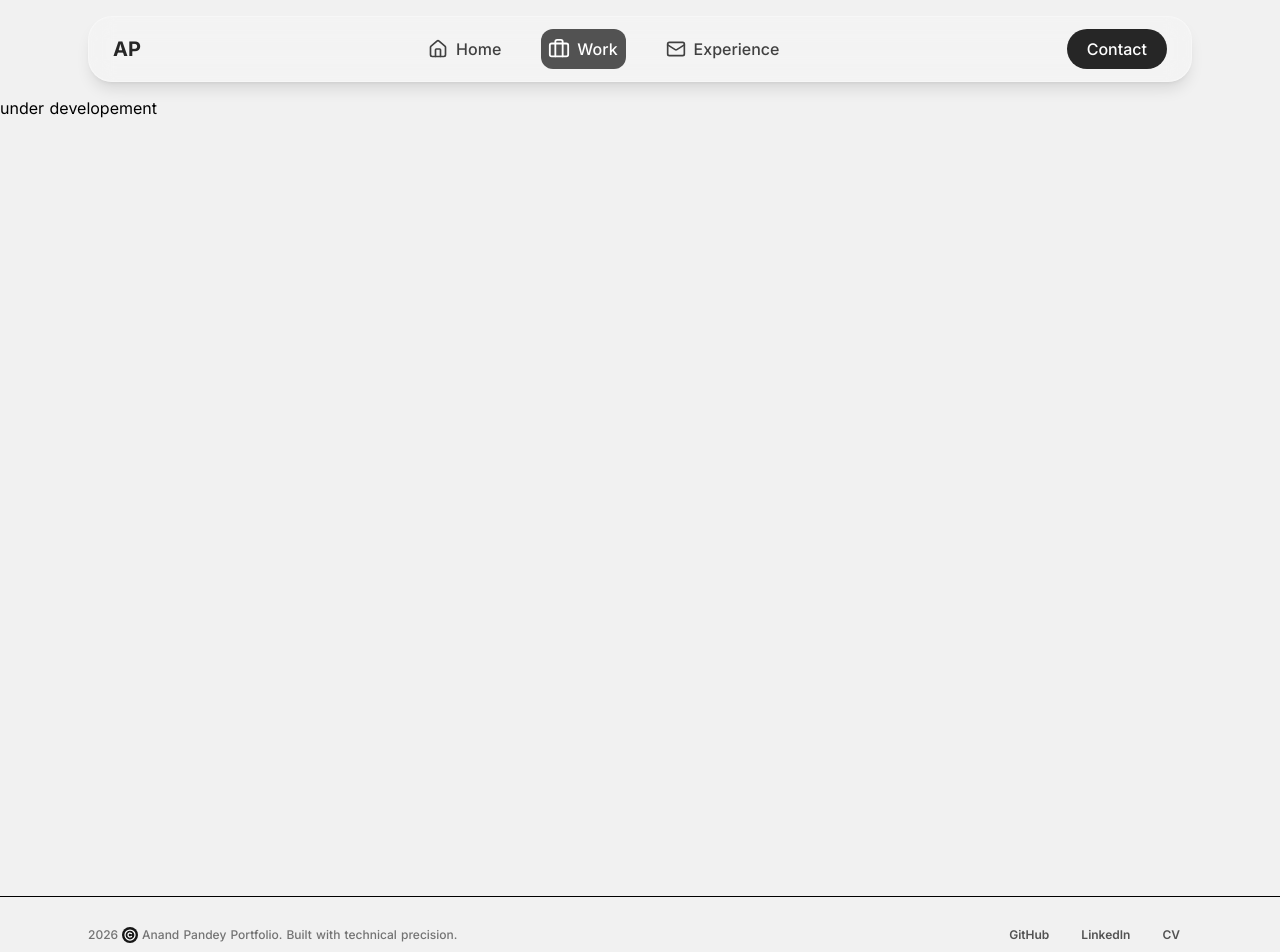
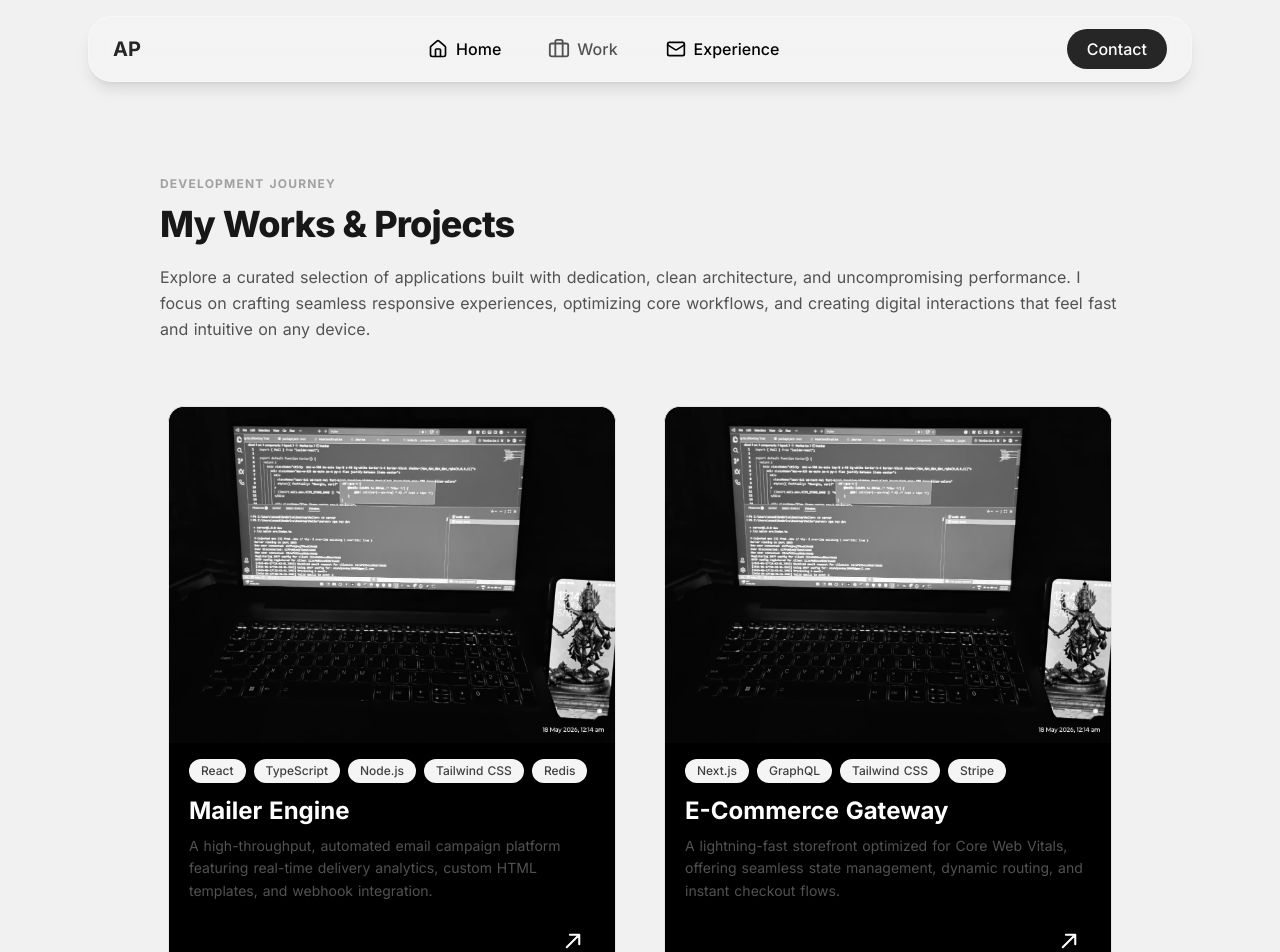
Before and after one commit to anandpandey2005/my-portfolio, a React (Vite) app in the folder frontend/: page /my-work in a window 1280 px wide. Shown: the top 952 px of the page. Built offline with nearby package versions, Linux system fonts and the light colour scheme.

Commit message:
almost compelete v2

```diff
--- a/frontend/package.json
+++ b/frontend/package.json
@@ -15,12 +15,12 @@
     "react": "^19.1.1",
     "react-dom": "^19.1.1",
     "react-router-dom": "^7.15.1",
-    "tailwindcss": "^4.3.0"
+    "tailwindcss": "^4.3.0",
+    "@prerenderer/renderer-puppeteer": "^1.2.4",
+    "@prerenderer/rollup-plugin": "^0.3.12"
   },
   "devDependencies": {
     "@eslint/js": "^9.36.0",
-    "@prerenderer/renderer-puppeteer": "^1.2.4",
-    "@prerenderer/rollup-plugin": "^0.3.12",
     "@types/react": "^19.1.13",
     "@types/react-dom": "^19.1.9",
     "@vitejs/plugin-react": "^5.0.3",
--- a/frontend/src/components/layout/Navbar/Navbar.tsx
+++ b/frontend/src/components/layout/Navbar/Navbar.tsx
@@ -61,9 +61,7 @@ const Navbar = () => {
                     key={link.name}
                     to={link.path}
                     className={`flex items-center gap-2 rounded-xl p-2 font-medium transition-colors duration-200 group ${
-                      isCurrentActive
-                        ? "text-white bg-neutral-600" // Kept hover style intact permanently
-                        : "text-neutral-700 hover:text-white hover:bg-neutral-600"
+                      isCurrentActive ? "text-neutral-600" : "text-black"
                     }`}
                   >
                     <Icon
@@ -110,9 +108,7 @@ const Navbar = () => {
                       to={link.path}
                       onClick={() => setIsOpen(false)}
                       className={`flex items-center gap-3 px-4 py-2 rounded-lg font-medium transition-all ${
-                        isCurrentActive
-                          ? "bg-white/20 text-blue-600" // Kept mobile hover style intact permanently
-                          : "text-neutral-700 hover:bg-white/20 hover:text-blue-600"
+                        isCurrentActive ? "text-neutral-600" : "text-black"
                       }`}
                     >
                       <Icon className="w-5 h-5" />
--- /dev/null
+++ b/frontend/src/components/ui/Card/WorkCard.tsx
@@ -0,0 +1,69 @@
+import { ArrowUpRight } from "lucide-react"; // Optional: npm i lucide-react, or use the raw SVG below
+
+interface IWorkProps {
+  id: number;
+  image: string;
+  title: string;
+  description: string;
+  used: string[];
+  link: string;
+}
+
+const WorkCard = (props: IWorkProps) => {
+  return (
+    <div className="relative w-full max-w-md border border-neutral-200 rounded-2xl hover:shadow-[5px_5px_0px_0px_rgba(0,0,0,1)] transition-all ease-in-out duration-500 bg-black hover:bg-white overflow-hidden pb-20 group">
+      <div className="w-full overflow-hidden mb-4">
+        <img
+          src={props.image}
+          alt={props.title}
+          className="w-full  object-cover grayscale group-hover:grayscale-0 group-hover:scale-110 transition-all ease-in-out duration-500"
+        />
+      </div>
+
+      <div className="flex flex-col justify-start px-5">
+        <div className="flex flex-wrap gap-2 mb-3">
+          {props.used.map((tech, index) => (
+            <span
+              key={index}
+              className="px-3 py-1 bg-neutral-100 text-neutral-700 rounded-full text-xs font-medium"
+            >
+              {tech}
+            </span>
+          ))}
+        </div>
+
+        <h3 className="text-2xl font-bold text-white  group-hover:text-neutral-600 mb-2">{props.title}</h3>
+
+        <p className="text-sm text-neutral-600 leading-relaxed">
+          {props.description}
+        </p>
+      </div>
+
+      <a
+        href={props.link}
+        target="_blank"
+        rel="noopener noreferrer"
+        className="absolute bottom-5 right-5 p-3 rounded-full bg-black text-white hover:bg-neutral-800 transition-colors duration-300 flex items-center justify-center group"
+        aria-label={`View ${props.title}`}
+      >
+        <svg
+          xmlns="http://www.w3.org/2000/svg"
+          fill="none"
+          viewBox="0 0 24 24"
+          strokeWidth={2.5}
+          stroke="currentColor"
+          className="w-5 h-5 transform group-hover:translate-x-0.5 group-hover:-translate-y-0.5 transition-transform"
+        >
+          <path
+            strokeLinecap="round"
+            strokeLinejoin="round"
+            pathLength="1"
+            d="M4.5 19.5l15-15m0 0H8.25m11.25 0v11.25"
+          />
+        </svg>
+      </a>
+    </div>
+  );
+};
+
+export default WorkCard;
--- a/frontend/src/index.css
+++ b/frontend/src/index.css
@@ -12,7 +12,19 @@ body {
   font-size: 1rem;
   word-spacing: 1px;
 }
+::selection {
+  background-color: rgba(82, 82, 82, 0.95);
+  color: #ffffff;
+  text-shadow: 0 0 4px rgba(255, 255, 255, 0.4);
+}
+::-webkit-scrollbar {
+  display: none;
+}
 
+:focus-visible {
+  outline: 2px solid #525252;
+  outline-offset: 2px;
+}
 li {
   list-style: none;
 }
--- a/frontend/src/pages/Experiencepage.tsx
+++ b/frontend/src/pages/Experiencepage.tsx
@@ -67,7 +67,7 @@ const Experiencepage = () => {
   return (
     <div className=" text-black flex flex-col justify-center px-6 py-20 sm:px-12 lg:px-24 max-w-6xl mx-auto">
       <article>
-        <title>My Experieces AND Get In Touch | ANAND PANDEY</title>
+        <title>My Experieces | ANAND PANDEY</title>
       </article>
       <div className="flex flex-col gap-y-5">
         <h2 className="text-xs font-bold tracking-widest uppercase text-neutral-400">
@@ -200,7 +200,7 @@ const Experiencepage = () => {
               name="message"
               id="message"
               placeholder="I  want collaborate with you"
-              className="outline-none border-b  border-neutral-300 py-2  focus:border-b-green-400 transition-all ease-in-out duration-500"
+              className="outline-none  border-b  border-neutral-300 py-2  focus:border-b-green-400 transition-all ease-in-out duration-500"
             ></textarea>
           </div>
 
--- a/frontend/src/pages/Projectpage.tsx
+++ b/frontend/src/pages/Projectpage.tsx
@@ -1,5 +1,77 @@
+import { useNavigate } from "react-router-dom";
+import WorkCard from "../components/ui/Card/WorkCard";
+
+interface IWorkProps {
+  id: number;
+  image: string;
+  title: string;
+  description: string;
+  used: string[];
+  link: string;
+}
+
 const Projectpage = () => {
-  return <div className="max-w-325 mx-auto min-h-screen">under developement</div>;
+  let navigate = useNavigate();
+  const works: IWorkProps[] = [
+    {
+      id: 1,
+      image: "./homepageImage.jpeg",
+      title: "Mailer Engine",
+      description:
+        "A high-throughput, automated email campaign platform featuring real-time delivery analytics, custom HTML templates, and webhook integration.",
+      used: ["React", "TypeScript", "Node.js", "Tailwind CSS", "Redis"],
+      link: "https://github.com/yourusername/mailer",
+    },
+    {
+      id: 2,
+      image: "./homepageImage.jpeg",
+      title: "E-Commerce Gateway",
+      description:
+        "A lightning-fast storefront optimized for Core Web Vitals, offering seamless state management, dynamic routing, and instant checkout flows.",
+      used: ["Next.js", "GraphQL", "Tailwind CSS", "Stripe"],
+      link: "https://github.com/yourusername/ecommerce",
+    },
+  ];
+
+  return (
+    <div className="text-black flex flex-col justify-center px-6 py-20 sm:px-12 lg:px-24 max-w-6xl mx-auto">
+      <div className="flex flex-col gap-y-3">
+        <h2 className="text-xs font-bold tracking-widest uppercase text-neutral-400">
+          Development Journey
+        </h2>
+        <h1 className="text-3xl sm:text-4xl font-extrabold tracking-tight text-neutral-900">
+          My Works & Projects
+        </h1>
+        <p className="text-neutral-600 leading-relaxed mt-2 text-base ">
+          Explore a curated selection of applications built with dedication,
+          clean architecture, and uncompromising performance. I focus on
+          crafting seamless responsive experiences, optimizing core workflows,
+          and creating digital interactions that feel fast and intuitive on any
+          device.
+        </p>
+      </div>
+
+      <section className="mt-16 grid grid-cols-1 md:grid-cols-2 gap-x-8 gap-y-12 justify-items-center">
+        {works.map((item) => (
+          <WorkCard key={item.id} {...item} />
+        ))}
+      </section>
+      {/* cta */}
+      <section className="w-full max-w-325 mx-auto flex justify-center items-center flex-col gap-6 p-5 border rounded-2xl mt-6 bg-white hover:shadow-[5px_5px_0px_0px_rgba(0,0,0,1)] transition-all ease-in-out duration-500">
+        <p className="text-2xl font-extrabold ">Have a technical challange ?</p>
+        <p className="max-w-lg text-justify text-neutral-600">
+          I am Currenlty accepting new projects.Let's discuss how we can build
+          something exceptional together.
+        </p>
+        <button
+          onClick={() => navigate("/my-experience#get-in-touch")}
+          className="px-6 py-3 bg-white text-black font-medium rounded-lg border border-neutral-300 hover:bg-neutral-50 text-center hover:shadow-[5px_5px_0px_0px_rgba(0,0,0,1)] transition-all ease-in-out duration-500"
+        >
+          Let's Talk
+        </button>
+      </section>
+    </div>
+  );
 };
 
 export default Projectpage;
--- a/frontend/vite.config.ts
+++ b/frontend/vite.config.ts
@@ -8,6 +8,7 @@ const prerenderRoutes = ['/', '/experience', '/project']
 const sitemapRoutes = ['experience', 'project']
 
 export default defineConfig({
+
   plugins: [
     react(),
     tailwindcss(),
```
Also changed, not shown: frontend/src/pages/Homepage.tsx (+42 -1 lines), frontend/public/homepageImage.jpeg, frontend/src/components/ui/Card/index.ts (deleted).
